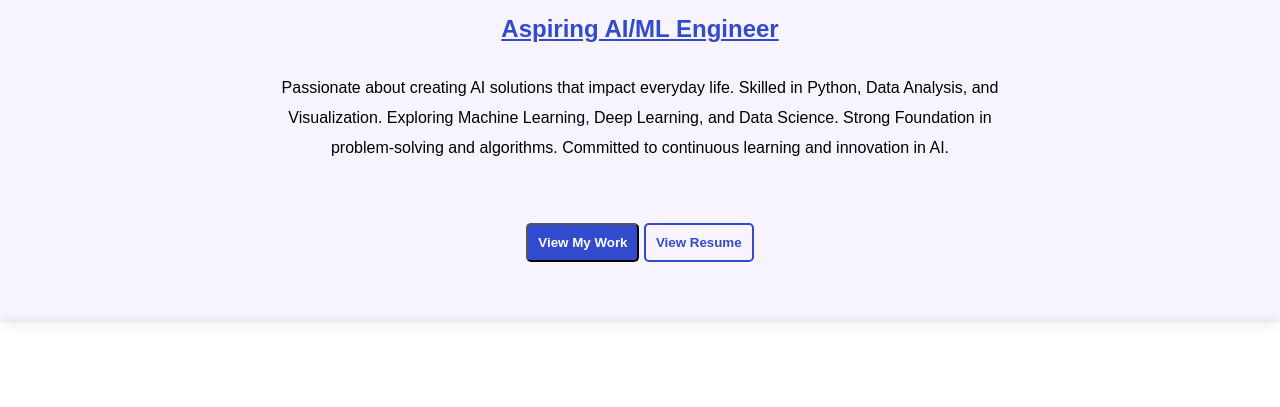
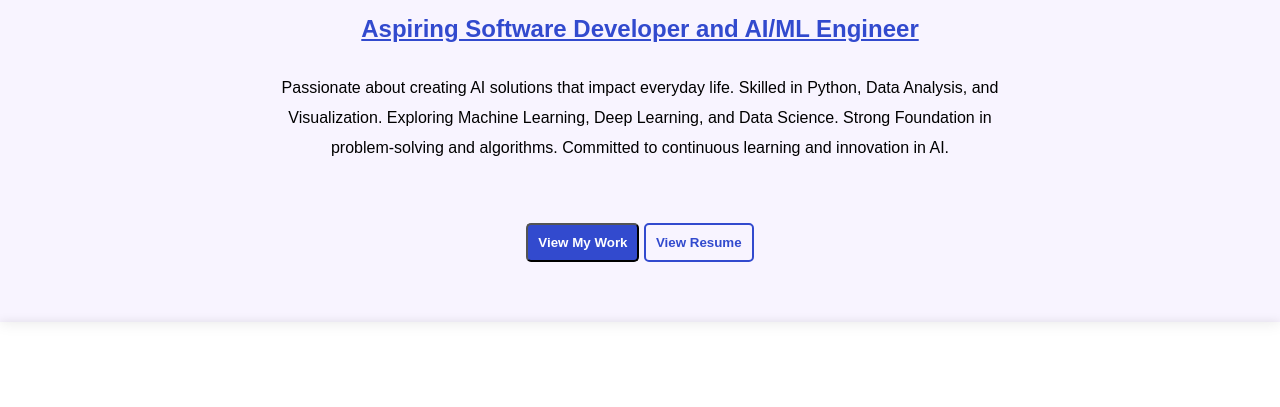
Before and after one commit to Pragadeeshwari02/Portfolio, a plain HTML site: page index.html in a window 1280 px wide. Shown: the part 217-624 px from the top of the page. Drawn offline with Linux system fonts and the light colour scheme.

Commit message:
Update index.html

```diff
--- a/index.html
+++ b/index.html
@@ -25,7 +25,7 @@
     <main>
         <div id='home' class="home">
             <h1 class="heading">Pragadeeshwari R R</h1>
-            <h2 id="passion">Aspiring AI/ML Engineer</h2>
+            <h2 id="passion">Aspiring Software Developer and AI/ML Engineer</h2>
             <p class="para">Passionate about creating AI solutions that impact everyday life. Skilled in Python, Data Analysis, and Visualization. Exploring Machine Learning, Deep Learning, and Data Science. Strong Foundation in problem-solving and algorithms. Committed to continuous learning and innovation in AI.</p>
             <div class="btns">
                 <button class="btn1"><a href='https://github.com/Pragadeeshwari02'>View My Work</a></button>
```
